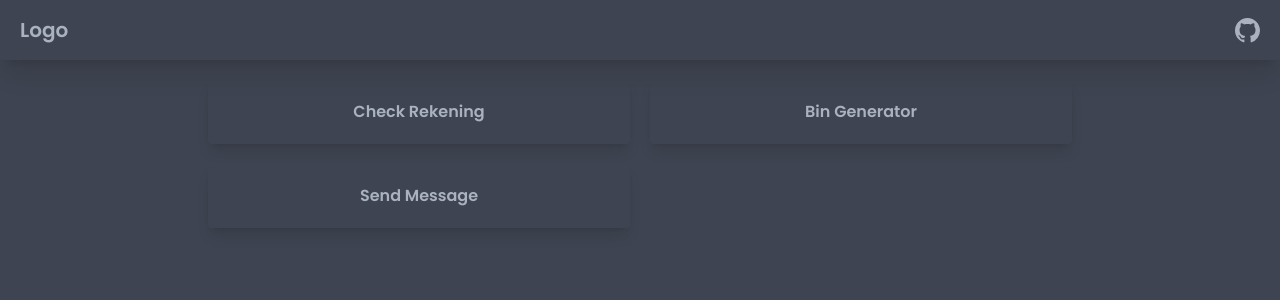
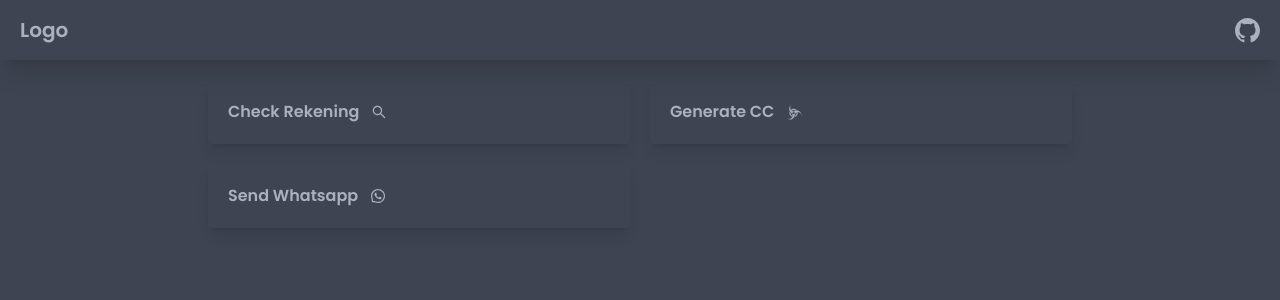
Before and after one commit to Zeddnyx/ZTools, a React (Vite) app: page / in a window 1280 px wide. Shown: the top 300 px of the page. Built offline with nearby package versions, Linux system fonts and the light colour scheme.

Commit message:
fix color and pading

```diff
--- a/src/Pages/BinGen.jsx
+++ b/src/Pages/BinGen.jsx
@@ -140,18 +140,16 @@ export default function CCGEN() {
        i++
       }
     }
-
-
   }
   // console.log('Contact me on telegram https://t.me/Zeddnyx')
 
   return <>
     <section className='section'>
-      <h1 className='heading-judul'>Bin Generator</h1>
-       <p className='my-5  text-center font-semibold text-mainText'>Generate random test credit card and card numbers fro testing, validation and verification purposes.</p>
+      <h1 className='heading-judul'>Generate CC</h1>
+       <p className='mb-5 text-center font-sans font-medium text-mainText'>Generate random test credit card and card numbers for testing, validation and verification purposes.</p>
       <form className='grid gap-2'>
         <fieldset className='field'>
-          <legend className='legend'>Bin</legend>
+          <legend className='legend'>BIN</legend>
           <input  className='input' required type="number" onChange={handleInput} name="bin" placeholder='454393' />
         </fieldset>
 
--- a/src/Pages/Homepage.jsx
+++ b/src/Pages/Homepage.jsx
@@ -1,23 +1,28 @@
 import { Link } from 'react-router-dom'
+import { AiOutlineSearch, AiOutlineWhatsApp } from 'react-icons/ai'
+import { GiRegeneration } from 'react-icons/gi'
 
 export default function Home() {
   return <>
     <section className='grid grid-cols-2 gap-5 mt-20'>
       <Link to='check-rek'>
         <button className='boxTools'>
-           <h1>Check Rekening</h1>
+          <h1>Check Rekening</h1>
+          <span><AiOutlineSearch /></span>
         </button>
       </Link>
 
       <Link to='bin-generator'>
         <button className='boxTools'>
-          <h1>Bin Generator</h1>
+          <h1>Generate CC</h1>
+          <span><GiRegeneration /></span>
         </button>
       </Link>
 
       <Link to='send-wa'>
         <button className='boxTools'>
-          <h1>Send Message</h1>
+          <h1>Send Whatsapp</h1>
+          <span><AiOutlineWhatsApp /></span>
         </button>
       </Link>
     </section>
--- a/src/index.css
+++ b/src/index.css
@@ -19,21 +19,21 @@
   @apply max-w-md mx-auto my-28 bg-mainBg
 }
 .heading-judul {
-  @apply font-bold text-xl text-center my-5 text-mainText
+  @apply font-bold font-pop text-3xl text-center mt-5 text-mainText
 }
 
 
 .boxTools {
-  @apply shadow-lg hover:shadow-xl font-pop text-mainText p-5 rounded outline-none w-full
+  @apply shadow-lg hover:shadow-xl font-pop text-mainText p-5 rounded outline-none w-full flex gap-3 items-center
 }
 .field {
-  @apply border-2 border-mainBtn p-1 rounded  w-full font-pop text-mainText w-full
+  @apply border-2 border-mainBtn p-1 rounded  w-full font-medium text-mainText w-full font-sans
 }
 .legend {
-  @apply text-mainText text-xs
+  @apply text-mainText text-xs px-2 font-sans uppercase
 }
 .input {
-  @apply bg-transparent outline-none w-full font-semibold text-mainText text-xs
+  @apply bg-transparent outline-none w-full text-mainText text-sm font-sans
 }
 .label {
   @apply font-bold text-mainText text-xs
@@ -42,7 +42,7 @@
   @apply border bg-transparent p-5  text-mainText
 }
 .select {
-  @apply bg-mainBg outline-none w-full text-mainText text-xs
+  @apply bg-mainBg outline-none w-full text-mainText text-sm font-medium font-sans
 }
 .btn {
   @apply bg-mainBtn p-3 text-center w-full rounded-lg font-pop text-mainText mt-5 outline-none
--- a/tailwind.config.cjs
+++ b/tailwind.config.cjs
@@ -10,9 +10,6 @@ module.exports = {
       fontFamily: {
         pop:  ['Poppins', 'sans-serif'],
       },
-      fontSize: {
-        sm: '18px',
-      },
       colors: {
         mainBg: '#3e4451',
         mainText: '#abb2bf',
```
Also changed, not shown: package.json (+1 -6 lines), 1 other file (tests, documents, lock files or other folders).
